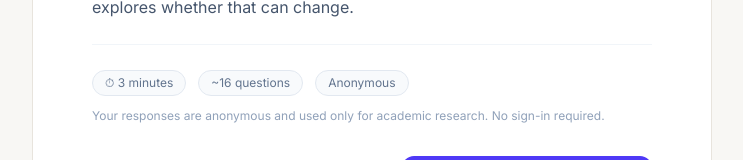
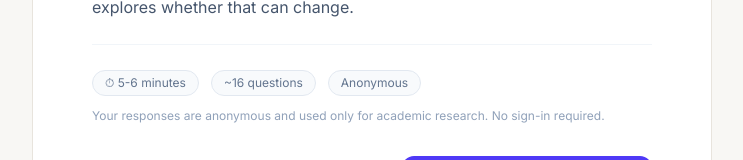
Before and after one commit to Edwin-IITJ/LiquidRead, a Next.js app: page / in a window 1280 px wide. Shown: the part 243-403 px from the top of the page, without its empty margins (268-1011 px from the left). Built offline with nearby package versions, Linux system fonts and the light colour scheme.

Commit message:
Update IntroScreen.tsx

```diff
--- a/components/IntroScreen.tsx
+++ b/components/IntroScreen.tsx
@@ -14,7 +14,7 @@ export default function IntroScreen({ onStart }: { onStart: () => void }) {
                 <hr className="border-t border-slate-100 mt-6 mb-6" />
                 <div className="inline-flex gap-3 flex-wrap">
                     <span className="text-xs bg-slate-50 border border-slate-200 rounded-full px-3 py-1 text-slate-500">
-                        ⏱ 3 minutes
+                        ⏱ 5-6 minutes
                     </span>
                     <span className="text-xs bg-slate-50 border border-slate-200 rounded-full px-3 py-1 text-slate-500">
                         ~16 questions
```
